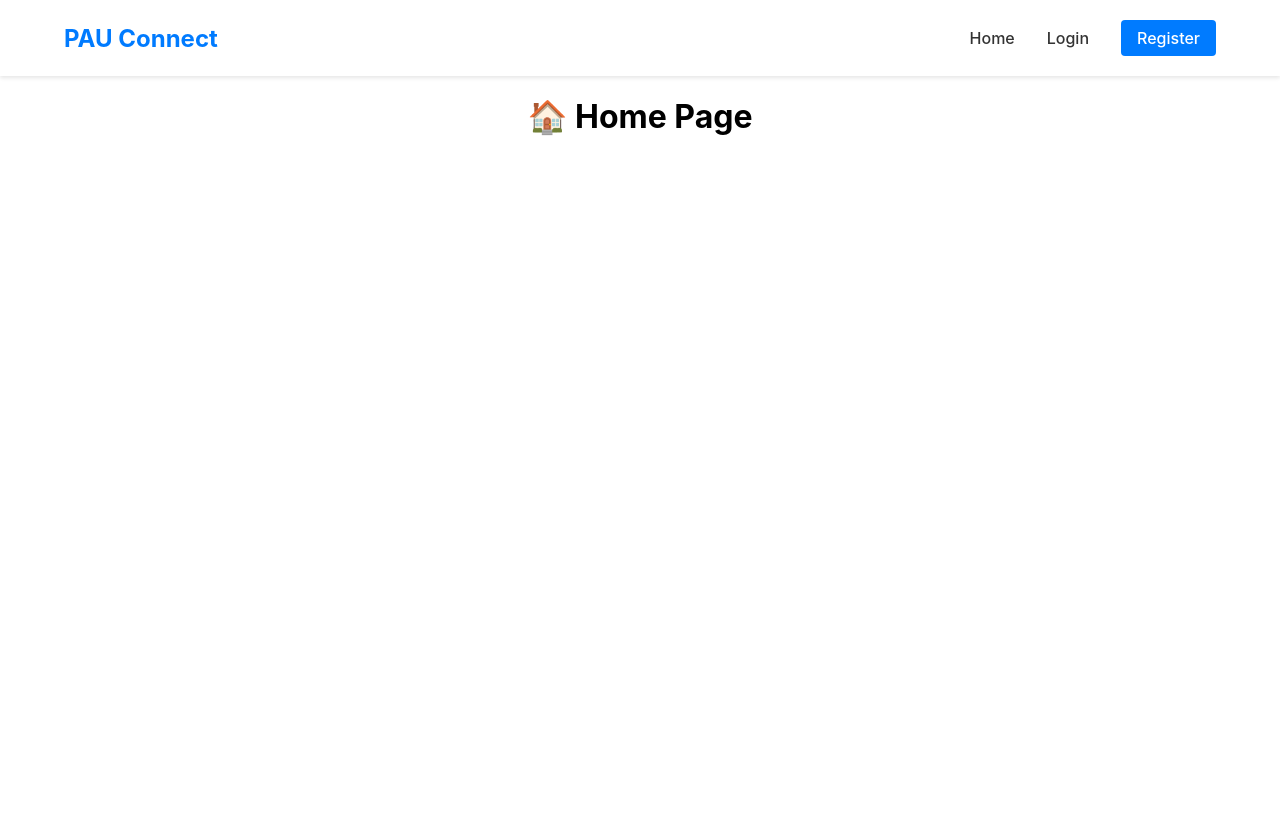
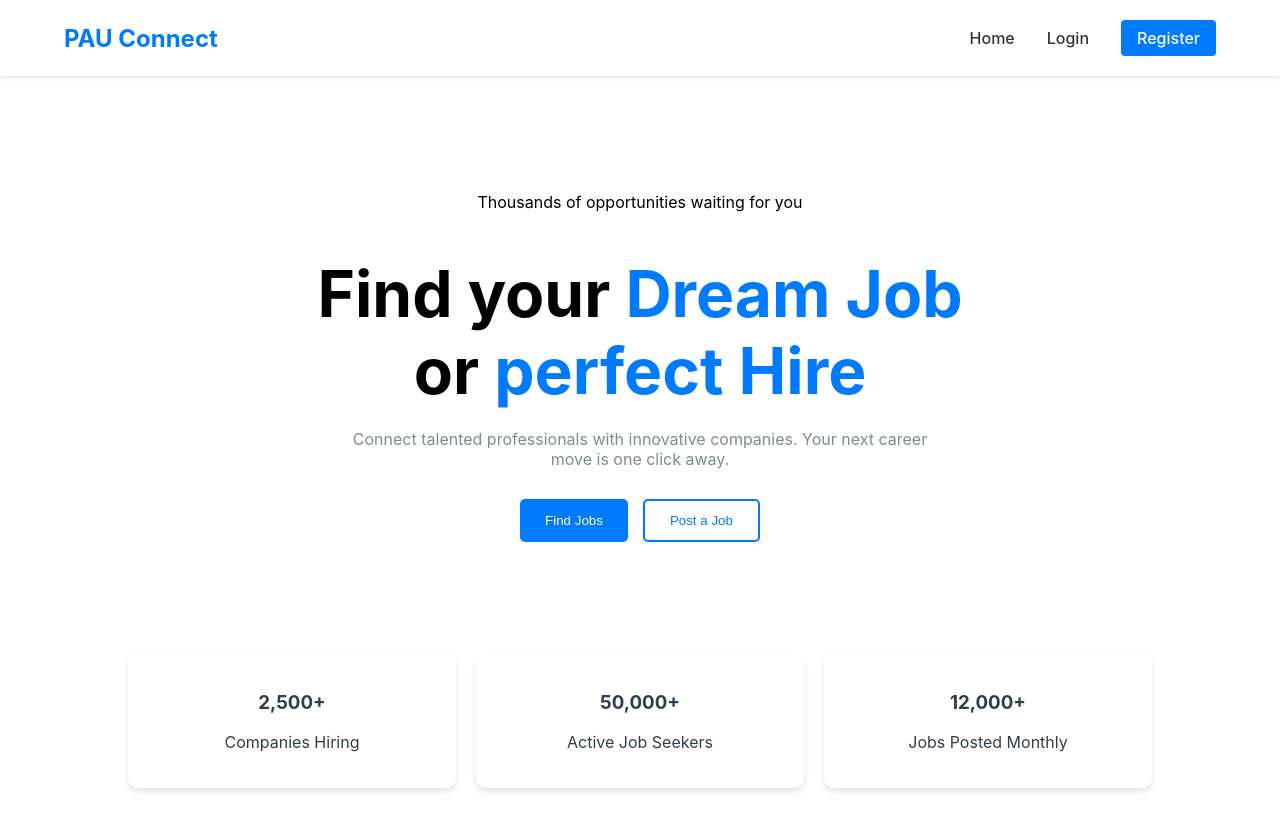
Before and after one commit to Sheismargret/COS-Group-2, a React (Create React App) app in the folder frontend/: page / in a window 1280 px wide. Before the commit the page ends 800 px from the top, so only its background shows below. Built offline with nearby package versions, Linux system fonts and the light colour scheme.

Commit message:
Added a home page with consistent styling

```diff
--- a/frontend/src/App.css
+++ b/frontend/src/App.css
@@ -1,38 +1,67 @@
-.App {
+/* Layout containers */
+.home-content {
+  padding: 40px 10%;
   text-align: center;
 }
 
-.App-logo {
-  height: 40vmin;
-  pointer-events: none;
+.hero-section {
+  padding: 60px 0;
 }
 
-@media (prefers-reduced-motion: no-preference) {
-  .App-logo {
-    animation: App-logo-spin infinite 20s linear;
-  }
+/* Typography */
+h1 {
+  font-size: 4rem;
+  margin-bottom: 20px;
 }
 
-.App-header {
-  background-color: #282c34;
-  min-height: 100vh;
-  display: flex;
-  flex-direction: column;
-  align-items: center;
-  justify-content: center;
-  font-size: calc(10px + 2vmin);
-  color: white;
+.blue-text {
+  color: #007bff; /* Using a blue color */
 }
 
-.App-link {
-  color: #61dafb;
+.sub-text {
+  color: #7f8c8d;
+  max-width: 600px;
+  margin: 0 auto 30px auto;
 }
 
-@keyframes App-logo-spin {
-  from {
-    transform: rotate(0deg);
-  }
-  to {
-    transform: rotate(360deg);
-  }
+/* Buttons */
+.button-row {
+  display: flex;
+  justify-content: center;
+  gap: 15px;
+  margin-bottom: 50px;
 }
+
+.primary-btn {
+  background: #007bff;
+  color: white;
+  border: none;
+  padding: 12px 25px;
+  border-radius: 5px;
+  cursor: pointer;
+}
+
+.secondary-btn {
+  background: #ffffff;
+  color: #007bff;
+  border: 2px solid #007bff;
+  padding: 12px 25px;
+  border-radius: 5px;
+  cursor: pointer;
+}
+
+/* Stats */
+.stats-container {
+  display: flex;
+  justify-content: space-around;
+  gap: 20px;
+}
+
+.stat-box {
+  background: white;
+  color: #2c3e50;
+  padding: 20px;
+  border-radius: 10px;
+  flex: 1;
+  box-shadow: 0 4px 6px rgba(0,0,0,0.1);
+}
--- a/frontend/src/App.js
+++ b/frontend/src/App.js
@@ -1,10 +1,11 @@
 import { Routes, Route } from "react-router-dom";
+import Home from "./pages/Home";
 import Navbar from './components/Navbar';
 import Register from './pages/Register.js';
 import Login from './pages/Login.js';
 import './App.css';
 
-const Home = () => <div className="page-container"><h1>🏠 Home Page</h1></div>;
+
 
 function App() {
   return (
--- a/frontend/src/components/Navbar.js
+++ b/frontend/src/components/Navbar.js
@@ -5,7 +5,10 @@ import { Link } from "react-router-dom";
 const Navbar = () => {
     return (
         <nav className="navbar">
-            <div className="nav-logo">PAU Connect</div>
+            <div className="nav-logo">
+                <Link to="/">PAU Connect</Link>
+            </div>
+
             <ul className="nav-links">
                 <li><Link to="/">Home</Link></li>
                 <li><Link to="/Login">Login</Link></li>
--- /dev/null
+++ b/frontend/src/pages/Home.js
@@ -0,0 +1,40 @@
+function Home() {
+  return (
+    <div className="home-content">
+      {/* Hero Section */}
+      <div className="hero-section">
+        <p className="badge-text">Thousands of opportunities waiting for you</p>
+        <h1>Find your <span className="blue-text">Dream Job</span>
+            <br />or <span className="blue-text">perfect Hire</span>
+        </h1>
+        <p className="sub-text">
+          Connect talented professionals with innovative companies.
+          Your next career move is one click away.
+        </p>
+
+        <div className="button-row">
+          <button className="primary-btn">Find Jobs</button>
+          <button className="secondary-btn">Post a Job</button>
+        </div>
+      </div>
+
+      {/* Stats Section */}
+      <div className="stats-container">
+        <div className="stat-box">
+          <h3>2,500+</h3>
+          <p>Companies Hiring</p>
+        </div>
+        <div className="stat-box">
+          <h3>50,000+</h3>
+          <p>Active Job Seekers</p>
+        </div>
+        <div className="stat-box">
+          <h3>12,000+</h3>
+          <p>Jobs Posted Monthly</p>
+        </div>
+      </div>
+    </div>
+  );
+}
+
+export default Home;
--- a/frontend/src/styles/Navbar.css
+++ b/frontend/src/styles/Navbar.css
@@ -13,6 +13,10 @@
 .nav-logo {
     font-size: 1.5rem;
     font-weight: bold;
+}
+
+.nav-logo a {
+    text-decoration: none;
     color: #007bff;
 }
 
```
